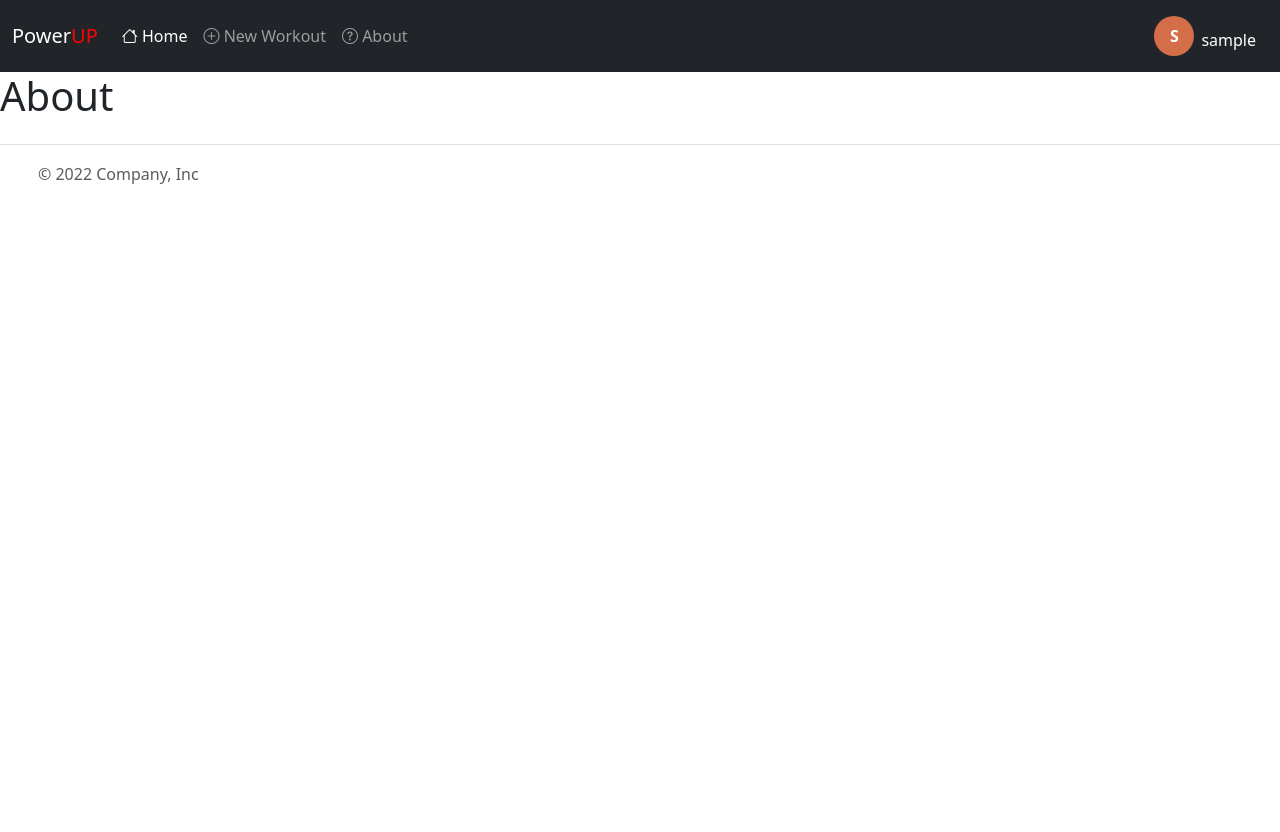
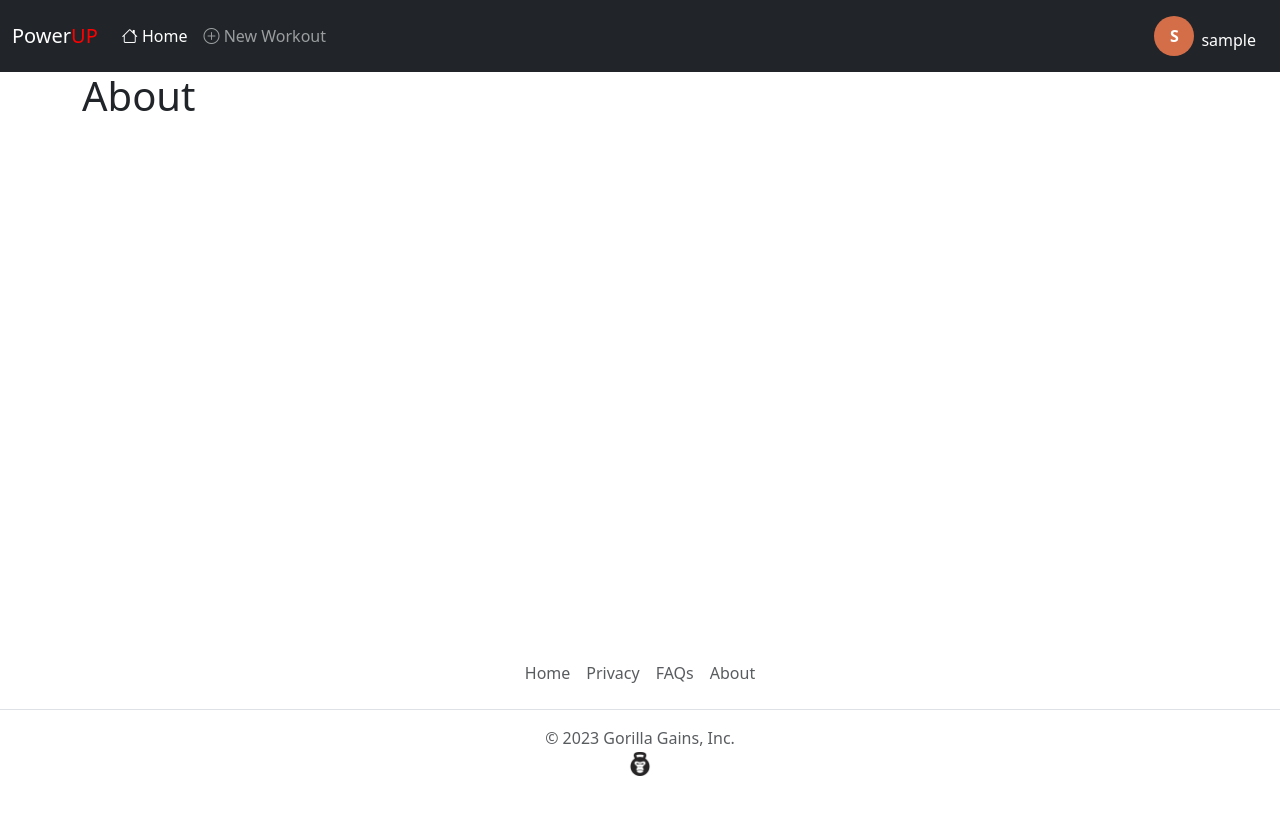
Before and after one commit to epolancot/PowerUp, a Django app: page /about/ in a window 1280 px wide. Before the commit the page ends 184 px from the top, so only its background shows below. Run offline with Django 4.2, Linux system fonts and the light colour scheme; the visitor is signed in with stand-in values (Sample User, id 1).

Commit message:
improve style initial footer

```diff
--- a/main_app/static/css/style.css
+++ b/main_app/static/css/style.css
@@ -13,3 +13,20 @@
     line-height: 40px;
     text-align: center;
 }
+
+html, body {
+    height: 100%;
+    width: 100%;
+}
+
+.flex-wrapper {
+    display: flex;
+    min-height: 95vh;
+    overflow: hidden;
+    flex-direction: column;
+    justify-content: space-between;
+}
+
+footer {
+    margin-top: auto;
+}
--- a/main_app/templates/base.html
+++ b/main_app/templates/base.html
@@ -38,9 +38,6 @@
                             <a class="nav-link" href="{% url 'new_workout' %}"><i class="bi bi-plus-circle"></i> New
                                 Workout</a>
                         </li>
-                        <li class="nav-item">
-                            <a class="nav-link" href="{% url 'about' %}"><i class="bi bi-question-circle"></i> About</a>
-                        </li>
                     </ul>
                     <span class="navbar-text dropdown-menu-end" style="margin-right: 12px;">
                         <a class="nav-link" href="#" role="button" data-bs-toggle="dropdown" aria-expanded="false">
@@ -58,32 +55,22 @@
             </div>
         </nav>
     </header>
-    <main>
-        {% block content %}
-        {% endblock %}
-    </main>
-    <footer class="d-flex flex-wrap justify-content-between align-items-center py-3 my-4 border-top">
-        <div class="col-md-4 d-flex align-items-center">
-            <a href="/" class="mb-3 me-2 mb-md-0 text-muted text-decoration-none lh-1">
-                <svg class="bi" width="30" height="24">
-                    <use xlink:href="#bootstrap" />
-                </svg>
-            </a>
-            <span class="mb-3 mb-md-0 text-muted">&copy; 2022 Company, Inc</span>
+    <div class="flex-wrapper">
+        <div class="container">
+            {% block content %}
+            {% endblock %}
         </div>
-        <ul class="nav col-md-4 justify-content-end list-unstyled d-flex">
-            <li class="ms-3"><a class="text-muted" href="#"><svg class="bi" width="24" height="24">
-                        <use xlink:href="#twitter" />
-                    </svg></a></li>
-            <li class="ms-3"><a class="text-muted" href="#"><svg class="bi" width="24" height="24">
-                        <use xlink:href="#instagram" />
-                    </svg></a></li>
-            <li class="ms-3"><a class="text-muted" href="#"><svg class="bi" width="24" height="24">
-                        <use xlink:href="#facebook" />
-                    </svg></a></li>
-        </ul>
-    </footer>
-
+        <footer class="py-3 my-4">
+            <ul class="nav justify-content-center border-bottom pb-3 mb-3">
+                <li class="nav-item"><a href="{% url 'index' %}" class="nav-link px-2 text-muted">Home</a></li>
+                <li class="nav-item"><a href="#" class="nav-link px-2 text-muted">Privacy</a></li>
+                <li class="nav-item"><a href="#" class="nav-link px-2 text-muted">FAQs</a></li>
+                <li class="nav-item"><a href="{% url 'about' %}" class="nav-link px-2 text-muted">About</a></li>
+            </ul>
+            <p class="text-center text-muted">&copy; {% now "Y" %} Gorilla Gains, Inc.<br/>
+                <img src="../static/images/assets/logo-black.png" class="bi" width="24" height="24" /></p>
+        </footer>
+    </div>
 </body>
 
 </html>
```
Also changed, not shown: main_app/static/images/assets/logo-black.png (added), main_app/static/images/assets/logo-white.png (added).
